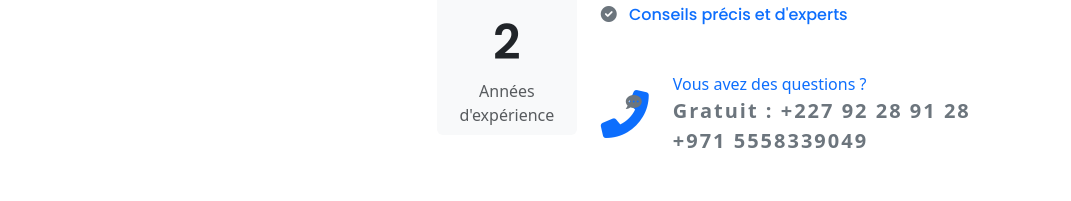
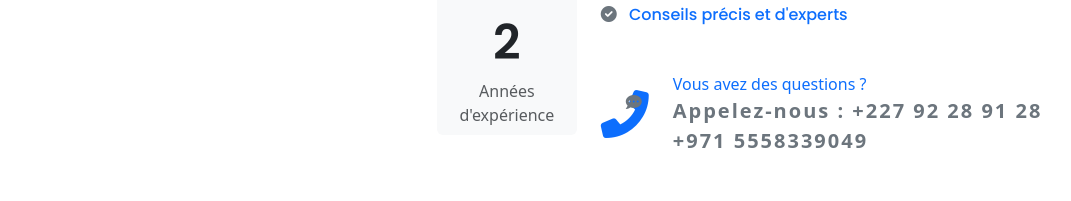
Before and after one commit to abdoulasani/G-HEBI-VISA, a plain HTML site: page index.html in a window 1280 px wide. Shown: the part 1609-1810 px from the top of the page, without its empty margins (130-1201 px from the left). Drawn offline with nearby package versions, Linux system fonts and the light colour scheme.

Commit message:
Update index.html

```diff
--- a/index.html
+++ b/index.html
@@ -254,7 +254,7 @@
                             </div>
                             <div class="d-flex flex-column justify-content-center">
                                 <span class="text-primary">Vous avez des questions ?</span>
-                                <span class="text-secondary fw-bold fs-5" style="letter-spacing: 2px;">Gratuit : +227 92 28 91 28<br>+971 5558339049</span>
+                                <span class="text-secondary fw-bold fs-5" style="letter-spacing: 2px;">Appelez-nous : +227 92 28 91 28<br>+971 5558339049</span>
                             </div>
                         </div>
                     </div>
```
